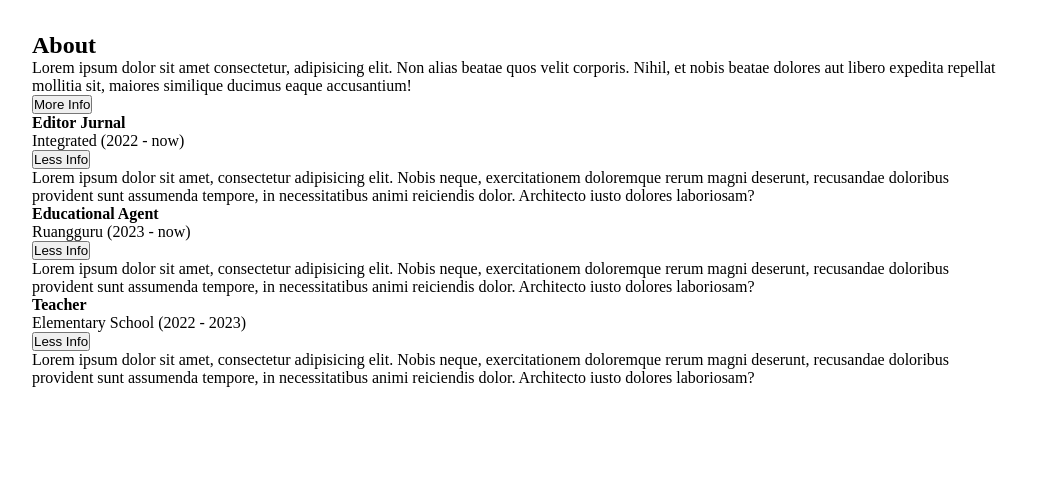
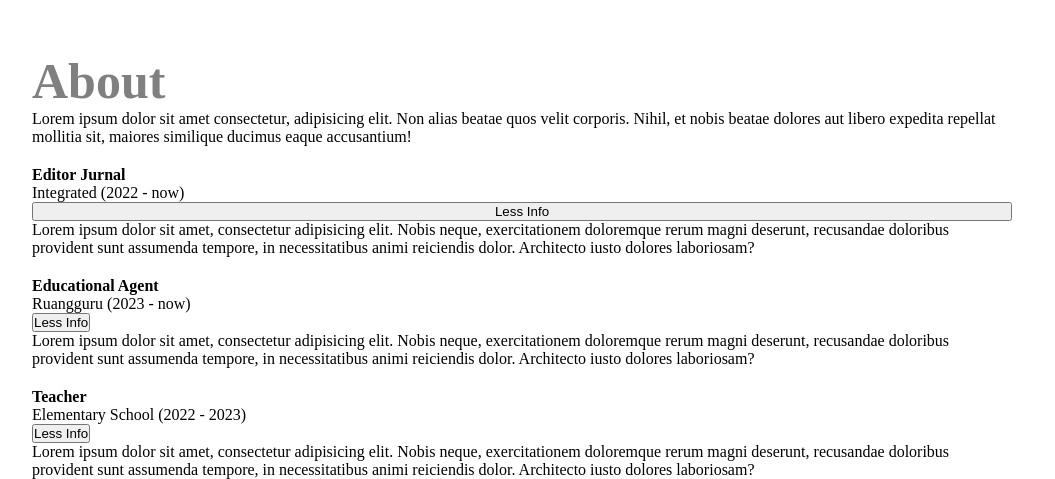
Before and after one commit to sayyiduliman/UTS, a plain HTML site: page index.html in a window 1280 px wide. Shown: the part 773-1252 px from the top of the page, without its empty margins (118-1173 px from the left). Before the commit the page ends 1160 px from the top, so only its background shows below. Drawn offline with Linux system fonts and the light colour scheme.

Commit message:
update index.html

```diff
--- a/index.html
+++ b/index.html
@@ -31,7 +31,6 @@
         <div class="col1">
             <h1>About</h1>
             <p>Lorem ipsum dolor sit amet consectetur, adipisicing elit. Non alias beatae quos velit corporis. Nihil, et nobis beatae dolores aut libero expedita repellat mollitia sit, maiores similique ducimus eaque accusantium!</p>
-            <button>More Info</button>
         </div>
 
         <div class="col2">
--- a/style.css
+++ b/style.css
@@ -88,3 +88,26 @@ html {
     padding-right: 150px;
     margin-top: 30px;
 }
+
+#about h1 {
+    color: grey;
+    font-size: 50px;
+}
+
+.col1 {
+    margin-top: 20px;
+}
+
+.col2 {
+    margin-top: 20px;
+    display: flex;
+    flex-direction: column;
+}
+
+.col3 {
+    margin-top: 20px;
+}
+
+.col4 {
+    margin-top: 20px;
+}
```
